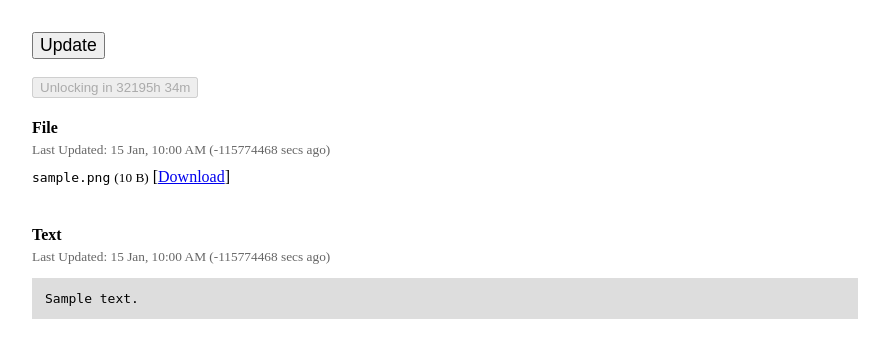
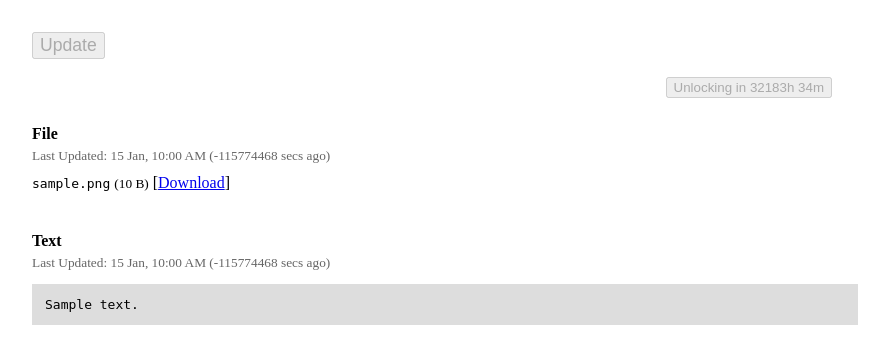
Before and after one commit to aviaryan/dls, a Flask app: page /1/ in a window 1280 px wide. Shown: the part 70-434 px from the top of the page, without its empty margins (208-1097 px from the left). Run offline with Flask 2, Linux system fonts and the light colour scheme; tables that the repository leaves empty hold one stand-in row (values such as "Sample post"); parts of the project's set-up code (start-up, migrations or seed data) failed here and were passed over.

Commit message:
improved UI around lock feature, changed lock time to 24h

```diff
--- a/dls/models.py
+++ b/dls/models.py
@@ -2,7 +2,7 @@ from dls import db
 from datetime import datetime, timedelta
 
 
-TIMELIMIT = 36 * 3600
+TIMELIMIT = 24 * 3600
 
 
 class Data(db.Model):
--- a/dls/static/style.css
+++ b/dls/static/style.css
@@ -58,3 +58,13 @@ pre {
 	margin-bottom: 0.6em;
 	color: #666666;
 }
+
+/** lock **/
+.lock {
+	float: right;
+}
+
+.data_text {
+	margin-bottom: 2.5em;
+	margin-top: 3em;
+}
--- a/dls/templates/display_data.html
+++ b/dls/templates/display_data.html
@@ -1,7 +1,7 @@
 {% extends "base.html" %}
 {% block pagetitle %}{{ data.strId }}{% endblock %}
 {% block content %}
-<a href="edit"><button class="edit">Update</button></a>
+<a href="edit"><button class="edit" {% if type==1 and data.is_locked() %} disabled="disabled" {% endif %}>Update</button></a>
 <br><br>
 
 {% if type==0 %}
@@ -19,7 +19,7 @@
 </div>
 
 <!-- data -->
-<div style="margin-bottom: 2.5em;">
+<div class="data_text">
 <h4>File</h4>
 {% if data.filetime != None %}
   <div class="updt_time"><small>Last Updated: {{ data.filetime|datetime }} ({{ data.filetime|timeago }})</small></div>
```
